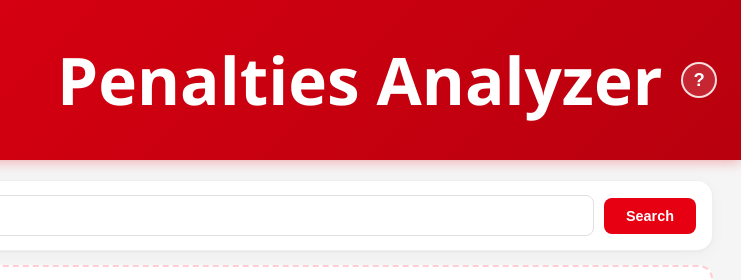
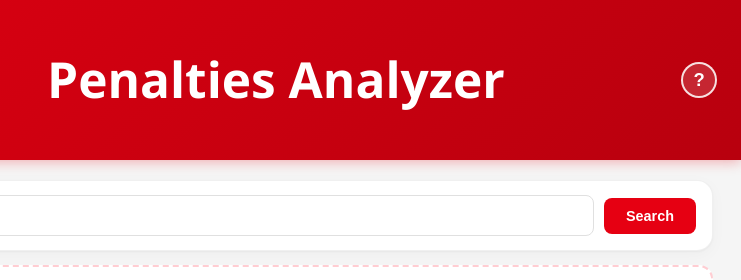
Before and after one commit to mariaaa-11/JeyentiPenalty, a plain HTML site: page index.html in a window 1280 px wide. Shown: the top 280 px of the page, 539-1280 px from the left. Drawn offline with Linux system fonts and the light colour scheme.

Commit message:
Update pen.css

```diff
--- a/pen.css
+++ b/pen.css
@@ -8,7 +8,7 @@
   border-radius: 10px;
   padding: 4px;
   display: block;
-  margin-left: 320px;
+  margin-left: 310px;
 }
 .upload-gif {
   width: 94px;
@@ -67,8 +67,8 @@ body {
   gap: 120px;
 }
 .header h1 {
-  font-size: 4.1rem;
-  font-weight: 1200;
+  font-size: 3.1rem;
+  font-weight: 1100;
   line-height: 1.2;
 }
 .header p { font-size: 0.82rem; opacity: 0.9; margin-top: 2px; }
```
